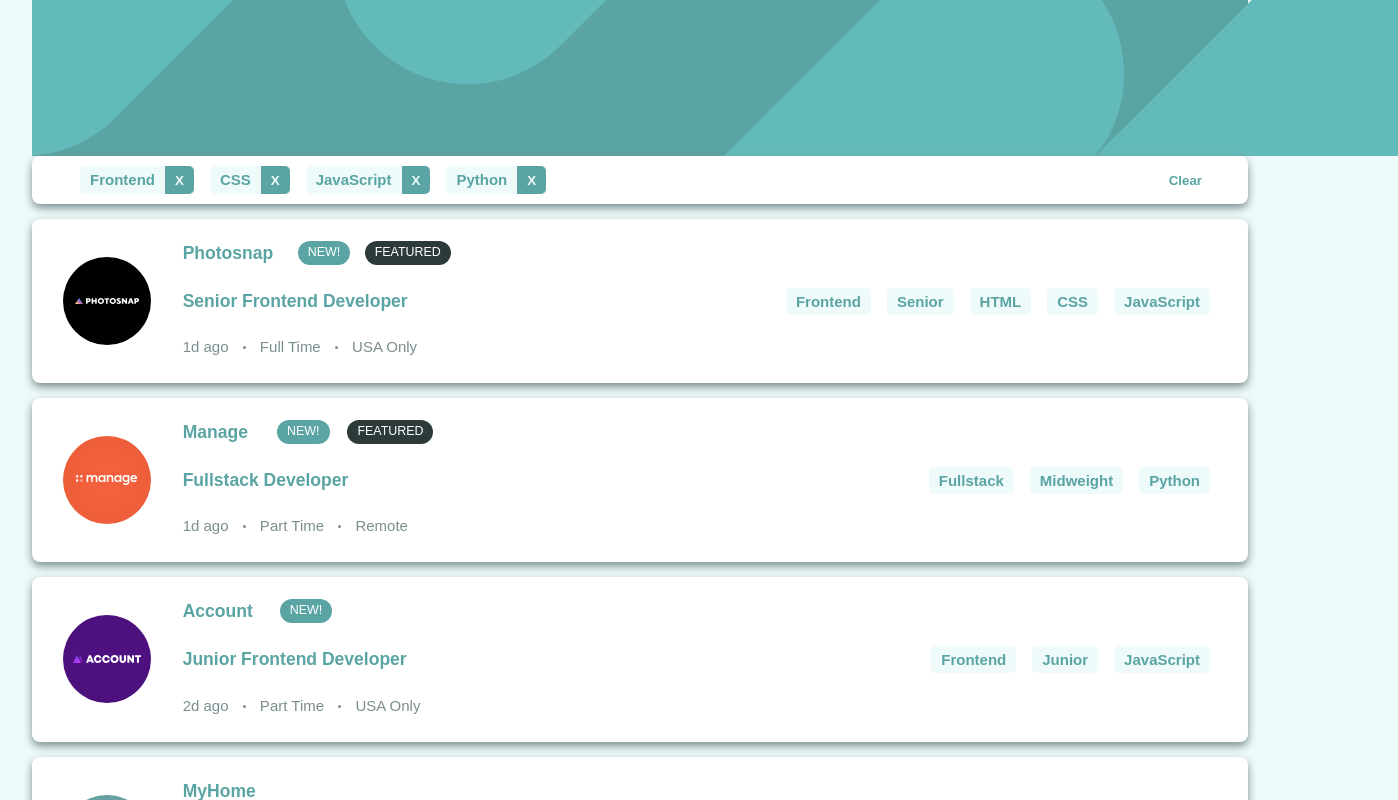
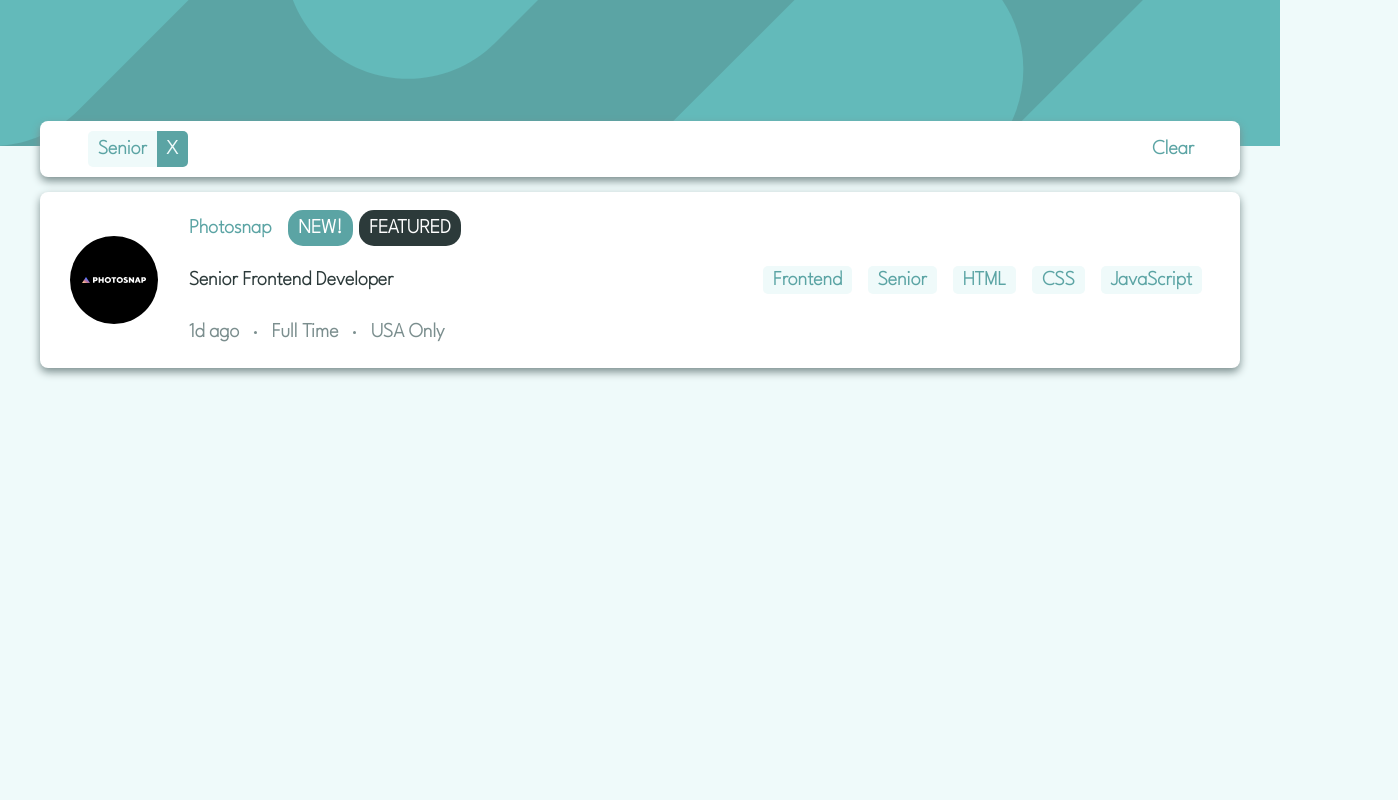
Before and after one commit to vincentvvliet/Job-Listings, a Vue app: page / in a window 1280 px wide. Both pictures are taken after a click on the button "Senior". Shown: the top 800 px of the page, 1398 px wide, since content can reach past the window. Built offline with nearby package versions, Linux system fonts and the light colour scheme.

Commit message:
Add button functionality

```diff
--- a/images/base.css
+++ /dev/null
@@ -1,27 +0,0 @@
-:root {
-  --dark-cyan: hsl(180, 29%, 50%);
-  --grayish-cyan: hsl(180, 52%, 96%);
-  --dark-grayish-cyan: hsl(180, 8%, 52%);
-  --very-dark-grayish-cyan: hsl(180, 14%, 20%);
-}
-
-*,
-*::before,
-*::after {
-  box-sizing: border-box;
-  margin: 0;
-  position: relative;
-  font-weight: normal;
-}
-
-body {
-  background: hsl(180, 52%, 96%);
-  color: hsl(180, 8%, 52%);
-  transition: color 0.5s, background-color 0.5s;
-  line-height: 1.6;
-  font-family: 'League Spartan', sans-serif;
-  font-size: 15px;
-  text-rendering: optimizeLegibility;
-  -webkit-font-smoothing: antialiased;
-  -moz-osx-font-smoothing: grayscale;
-}
--- a/index.html
+++ b/index.html
@@ -5,6 +5,8 @@
     <link rel="icon" type="image/x-icon" href="images/favicon-32x32.png"/>
     <meta name="viewport" content="width=device-width, initial-scale=1.0" />
     <title>Job Listings</title>
+
+      <link href="https://fonts.googleapis.com/css2?family=League+Spartan:wght@100&display=swap" rel="stylesheet">
   </head>
   <body>
     <div id="app">
--- a/src/App.vue
+++ b/src/App.vue
@@ -1,6 +1,6 @@
 <script>
 import Job from './components/Job.vue'
-import * as json from "../data.json";
+import json from "../data.json";
 import Filter from "./components/Filter.vue";
 
 export default {
@@ -9,123 +9,96 @@
     Filter,
   },
   data() {
-    const jobs = json['default']
-    const job_info = []
-    const tags = [{name: "Frontend"}, {name:"CSS"}, {name:"JavaScript"}, {name:"Python"}]
-    jobs.forEach(job => {
-      // const filters = [job.role, job.level].concat(job.languages)
-      // const tags = [] // TODO tag functionality
-      // const clear = false // TODO clear functionality
-      // // Check if clear
-      // if (clear) {
-      //   tags.length = 0
-      // }
-      // // Apply filters
-      // if (filters.some((element) => tags.includes(element))) {
-      //   // TODO move pushing to array inside if statement
-      //   console.log("here");
-      // }
-
-      job_info.push({
-        id: job.id,
-        company: job.company,
-        logo: job.logo,
-        new: job.new,
-        featured: job.featured,
-        position: job.position,
-        role: job.role,
-        level: job.level,
-        postedAt: job.postedAt,
-        contract: job.contract,
-        location: job.location,
-        languages: job.languages,
-        tools: job.tools,
-      })
-    })
     return {
-      posts: job_info,
-      filters: tags,
+      filters: [],
     }
   },
+  computed: {
+    jobs() {
+      const roleFilter = this.filters.find(filter => filter.type === 'role');
+      const levelFilter = this.filters.find(filter => filter.type === 'level');
+      const languageFilters = this.filters.filter(filter => filter.type === 'language');
+
+      return json.filter(job => {
+        return (!roleFilter || job.role === roleFilter.name) &&
+            (!levelFilter || job.level === levelFilter.name) &&
+            (languageFilters.length === 0 || languageFilters.every(({name}) => job.languages.includes(name)));
+      })
+    },
+  },
   methods: {
-    // Clear filters
-    clear(event) {
-      tags.length = 0
-    }
+    /**
+     * Clear all filters.
+     */
+    clear() {
+      this.filters.splice(0, this.filters.length);
+    },
+    addFilter(type, name) {
+      // TODO prevent duplicates
+      if (!this.filters.some(element => element.name === name)) {
+        this.filters.push({type, name});
+        console.log(this.filters[1]);
+      }
+    },
+    removeFilter(filter) {
+      this.filters.splice(this.filters.indexOf(filter), 1);
+    },
   }
 }
 </script>
 
 <template>
   <header>
-    <img alt="Header image" src="../images/bg-header-desktop.svg" width="1440"/>
+    <img alt="Header image" src="../images/bg-header-desktop.svg"/>
   </header>
 
   <main>
     <div class="filters">
-<!--      TODO fix filters-->
-<!--      <filter v-for="filter in filters"-->
-<!--              :name="filter.name"/>-->
-
-<!--      TODO remove below when filters fixed-->
-      <div class="container">
-        <div class="filter">
-          Frontend
-        </div>
-        <button class="delete">X</button>
-      </div>
-
-      <div class="container">
-        <div class="filter">
-          CSS
-        </div>
-        <button class="delete">X</button>
-      </div>
-
-      <div class="container">
-        <div class="filter">
-          JavaScript
-        </div>
-        <button class="delete">X</button>
-      </div>
-
-      <div class="container">
-        <div class="filter">
-          Python
-        </div>
-        <button class="delete">X</button>
-      </div>
-
-      <button class="clear">Clear</button>
+      <Filter v-for="filter in filters"
+              :filter="filter"
+              @remove-filter="removeFilter"
+      />
+      <button class="clear" @click="clear">Clear</button>
     </div>
 
-    <job
-        v-for="post in posts"
-        :id="post.id"
-        :company="post.company"
-        :logo="post.logo"
-        :new="post.new"
-        :featured="post.featured"
-        :position="post.position"
-        :role="post.role"
-        :level="post.level"
-        :postedAt="post.postedAt"
-        :contract="post.contract"
-        :location="post.location"
-        :languages="post.languages"
-        :tools="post.tools"
+    <Job
+        v-for="job in jobs"
+        :job="job"
+        @add-filter="addFilter"
     />
   </main>
 </template>
 
 <style>
-@import '../images/base.css';
+:root {
+  --dark-cyan: hsl(180, 29%, 50%);
+  --grayish-cyan: hsl(180, 52%, 96%);
+  --dark-grayish-cyan: hsl(180, 8%, 52%);
+  --very-dark-grayish-cyan: hsl(180, 14%, 20%);
+}
+
+*,
+*::before,
+*::after {
+  box-sizing: border-box;
+  margin: 0;
+  position: relative;
+  font-family: 'League Spartan', sans-serif;
+  font-size: 20px;
+}
+
+body {
+  background: hsl(180, 52%, 96%);
+  color: hsl(180, 8%, 52%);
+  transition: color 0.5s, background-color 0.5s;
+  line-height: 1.6;
+  text-rendering: optimizeLegibility;
+  -webkit-font-smoothing: antialiased;
+  -moz-osx-font-smoothing: grayscale;
+}
 
 #app {
   display: block;
-  padding: 0 2rem;
-  max-width: 1440px;
-  margin: 0 auto;
   font-weight: normal;
 }
 
@@ -135,11 +108,16 @@
   place-items: center;
   background-color: hsl(180, 29%, 50%);
 }
-/*TODO*/
-/*main {*/
-/*  position:relative;*/
-/*  z-index: -1;*/
-/*}*/
+
+header > img {
+  width: 100%;
+}
+
+main {
+  max-width: 1440px;
+  padding: 0 2rem;
+  margin: 0 auto;
+}
 
 .filters {
   background-color: white;
@@ -147,6 +125,7 @@
   padding: 10px 40px;
   border-radius: 8px;
   display: flex;
+  margin-top: -25px;
 }
 
 .clear {
--- a/src/components/Filter.vue
+++ b/src/components/Filter.vue
@@ -1,19 +1,18 @@
 <template>
   <div class="container">
     <div class="filter">
-      {{ name }}
+      {{ filter.name }}
     </div>
-    <button class="delete">X</button>
+    <button class="delete" @click="$emit('remove-filter', filter)">X</button>
   </div>
 </template>
 
 <script>
 export default {
-  props: [
-    'name',
-  ]
-}
-;
+  props: {
+    filter: Object,
+  },
+};
 </script>
 
 <style>
--- a/src/components/Job.vue
+++ b/src/components/Job.vue
@@ -1,52 +1,42 @@
 <template>
   <div class="job">
-    <img class="logo" alt="Logo" v-bind:src="logo">
+    <img class="logo" alt="Logo" v-bind:src="job.logo">
     <div class="attributes">
       <div class="info">
         <div class="company">
-          <h3 style="font-weight: bold">{{ company }}</h3>
+          <h3>{{ job.company }}</h3>
         </div>
-        <div class="new" v-if="this.new">
+        <div class="new" v-if="job.new">
           <h5>NEW!</h5>
         </div>
-        <div class="featured" v-if="this.featured">
+        <div class="featured" v-if="job.featured">
           <h5>FEATURED</h5>
         </div>
         <div class="position">
-          <h3 style="font-weight: bold">{{ position }}</h3>
+          <h3>{{ job.position }}</h3>
         </div>
         <div class="misc">
-          <h4>{{ postedAt }} <span class="dot"></span> {{ contract }} <span class="dot"></span> {{ location }}</h4>
+          <h4>{{ job.postedAt }} <span class="dot"></span> {{ job.contract }} <span class="dot"></span> {{ job.location }}</h4>
         </div>
       </div>
     </div>
     <div class="tags">
-      <button class="tag" @click="console.log(role)">{{ role }}</button>
-      <button class="tag">{{ level }}</button>
-      <button class="tag" v-for="language in languages">{{ language }}</button>
+      <button class="tag" @click="$emit('add-filter', 'role', job.role)">{{ job.role }}</button>
+      <button class="tag" @click="$emit('add-filter', 'level', job.level)">{{ job.level }}</button>
+      <button class="tag" v-for="language in job.languages"
+              @click="$emit('add-filter', 'language', language)">
+        {{ language }}
+      </button>
     </div>
   </div>
 </template>
 
 <script>
 export default {
-  props: [
-    'id',
-    'company',
-    'logo',
-    'new',
-    'featured',
-    'position',
-    'role',
-    'level',
-    'postedAt',
-    'contract',
-    'location',
-    'languages',
-    'tools',
-  ]
-}
-;
+  props: {
+    job: Object,
+  }
+};
 </script>
 
 <style scoped>
@@ -122,7 +112,7 @@
 }
 
 .position {
-  color: var(--dark-cyan);
+  color: var(--very-dark-grayish-cyan);
   grid-area: 2 / 1 / 3 / 4;
   font-weight: bold;
 }
@@ -155,6 +145,7 @@
   font-size: inherit;
   padding: 5px 10px;
   margin: 0 8px;
+  cursor: pointer;
 }
 
 .tag:hover {
```
